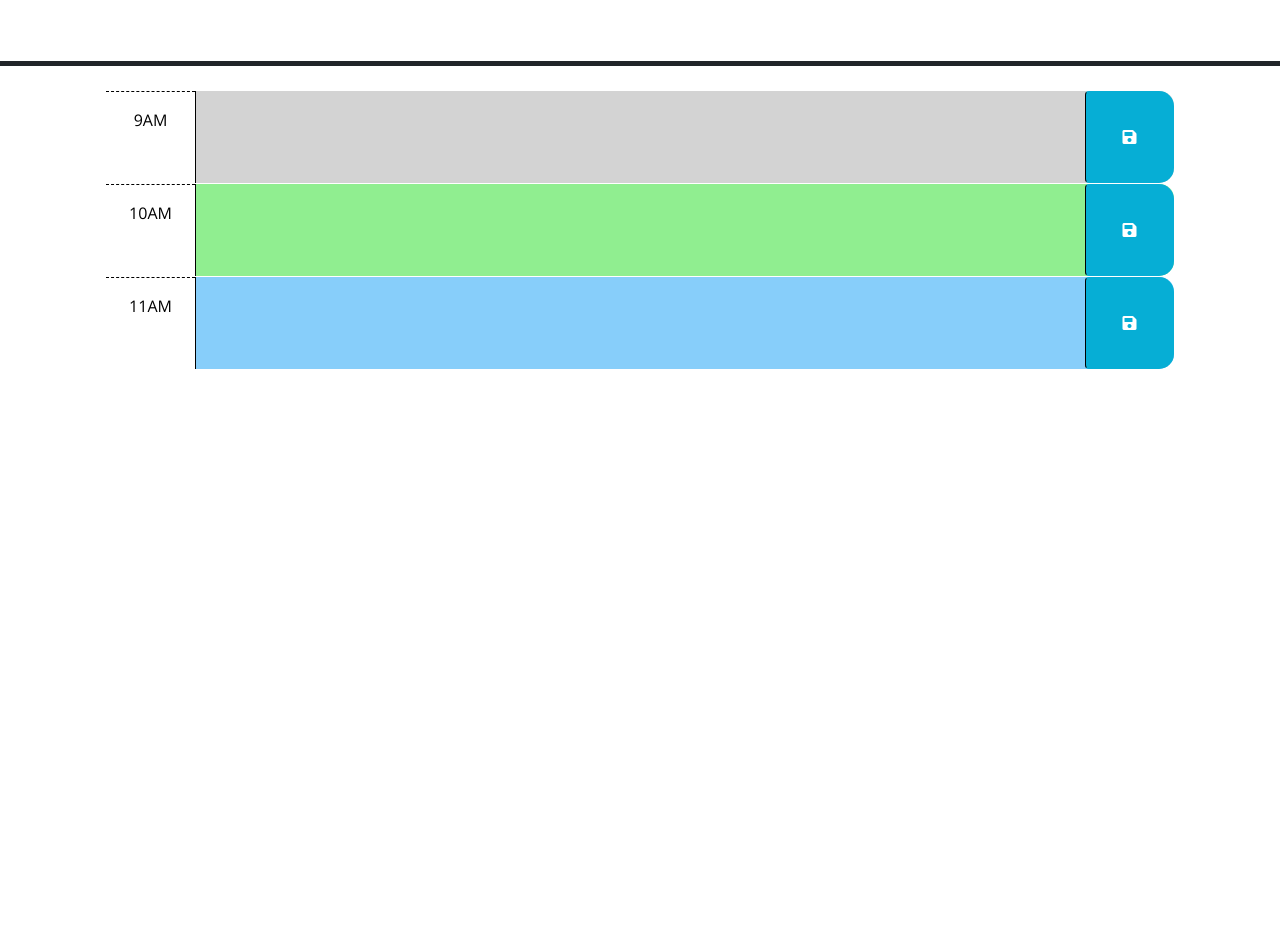
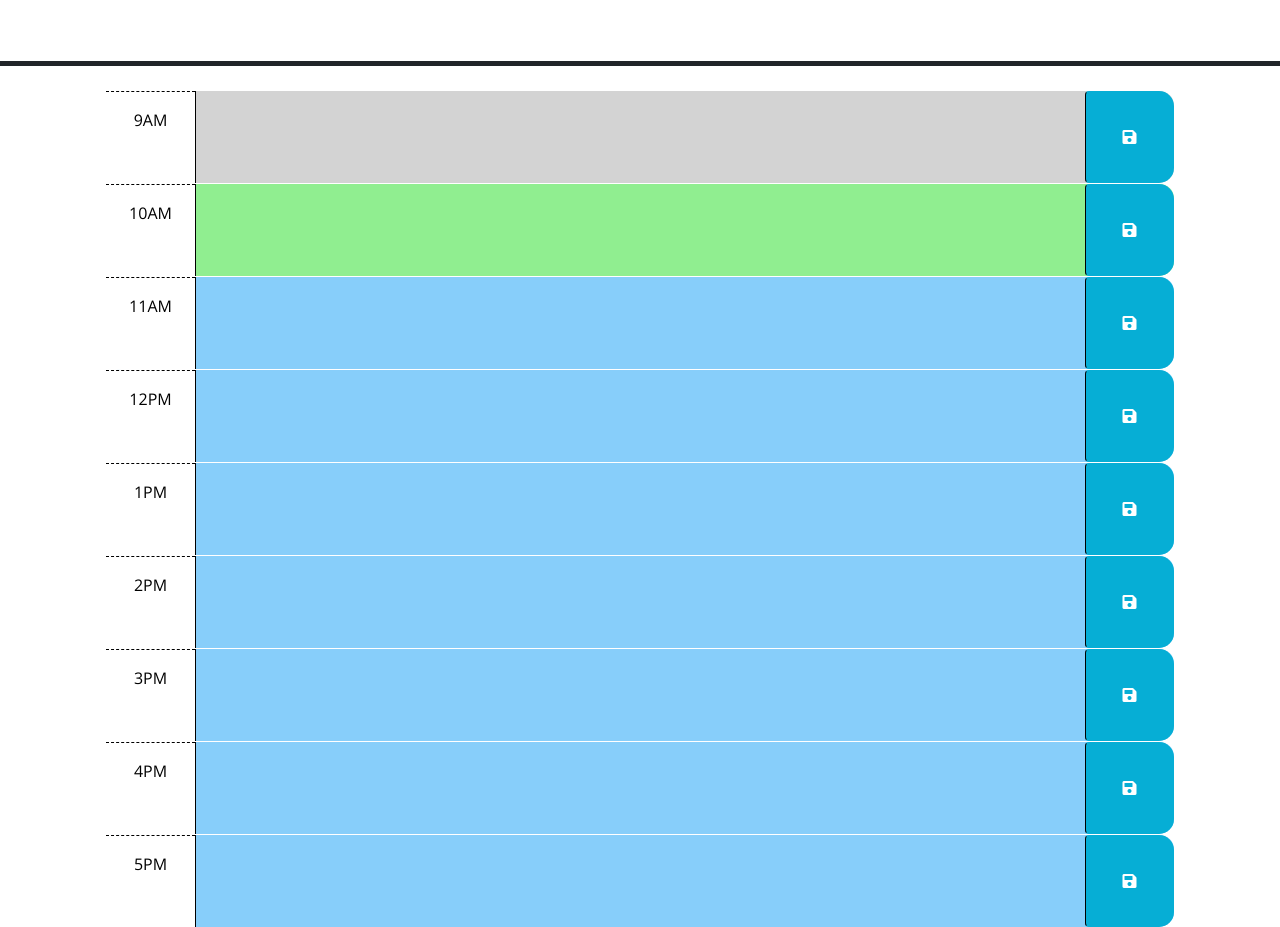
Before and after one commit to gregpelkola/work-scheduler, a plain HTML site: page Develop/index.html in a window 1280 px wide. Shown: the part 166-1093 px from the top of the page. Before the commit the page ends 800 px from the top, so only its background shows below. Drawn offline with nearby package versions, Linux system fonts and the light colour scheme.

Commit message:
added future time blocks

```diff
--- a/Develop/index.html
+++ b/Develop/index.html
@@ -48,7 +48,7 @@
         </button>
       </div>
 
-      <!-- Example of a a present time block. The "present" class adds a red background color. -->
+      <!-- Example of a a present time block. The "present" class adds a green background color. -->
       <div id="hour-10" class="row time-block present">
         <div class="col-2 col-md-1 hour text-center py-3">10AM</div>
         <textarea class="col-8 col-md-10 description" rows="3"> </textarea>
@@ -57,9 +57,57 @@
         </button>
       </div>
 
-      <!-- Example of a future time block. The "future" class adds a green background color. -->
+      <!-- Example of a future time block. The "future" class adds a blue background color. -->
       <div id="hour-11" class="row time-block future">
         <div class="col-2 col-md-1 hour text-center py-3">11AM</div>
+        <textarea class="col-8 col-md-10 description" rows="3"> </textarea>
+        <button class="btn saveBtn col-2 col-md-1" aria-label="save">
+          <i class="fas fa-save" aria-hidden="true"></i>
+        </button>
+      </div>
+
+      <div id="hour-12" class="row time-block future">
+        <div class="col-2 col-md-1 hour text-center py-3">12PM</div>
+        <textarea class="col-8 col-md-10 description" rows="3"> </textarea>
+        <button class="btn saveBtn col-2 col-md-1" aria-label="save">
+          <i class="fas fa-save" aria-hidden="true"></i>
+        </button>
+      </div>
+
+      <div id="hour-13" class="row time-block future">
+        <div class="col-2 col-md-1 hour text-center py-3">1PM</div>
+        <textarea class="col-8 col-md-10 description" rows="3"> </textarea>
+        <button class="btn saveBtn col-2 col-md-1" aria-label="save">
+          <i class="fas fa-save" aria-hidden="true"></i>
+        </button>
+      </div>
+
+      <div id="hour-14" class="row time-block future">
+        <div class="col-2 col-md-1 hour text-center py-3">2PM</div>
+        <textarea class="col-8 col-md-10 description" rows="3"> </textarea>
+        <button class="btn saveBtn col-2 col-md-1" aria-label="save">
+          <i class="fas fa-save" aria-hidden="true"></i>
+        </button>
+      </div>
+
+      <div id="hour-15" class="row time-block future">
+        <div class="col-2 col-md-1 hour text-center py-3">3PM</div>
+        <textarea class="col-8 col-md-10 description" rows="3"> </textarea>
+        <button class="btn saveBtn col-2 col-md-1" aria-label="save">
+          <i class="fas fa-save" aria-hidden="true"></i>
+        </button>
+      </div>
+
+      <div id="hour-16" class="row time-block future">
+        <div class="col-2 col-md-1 hour text-center py-3">4PM</div>
+        <textarea class="col-8 col-md-10 description" rows="3"> </textarea>
+        <button class="btn saveBtn col-2 col-md-1" aria-label="save">
+          <i class="fas fa-save" aria-hidden="true"></i>
+        </button>
+      </div>
+
+      <div id="hour-17" class="row time-block future">
+        <div class="col-2 col-md-1 hour text-center py-3">5PM</div>
         <textarea class="col-8 col-md-10 description" rows="3"> </textarea>
         <button class="btn saveBtn col-2 col-md-1" aria-label="save">
           <i class="fas fa-save" aria-hidden="true"></i>
```
